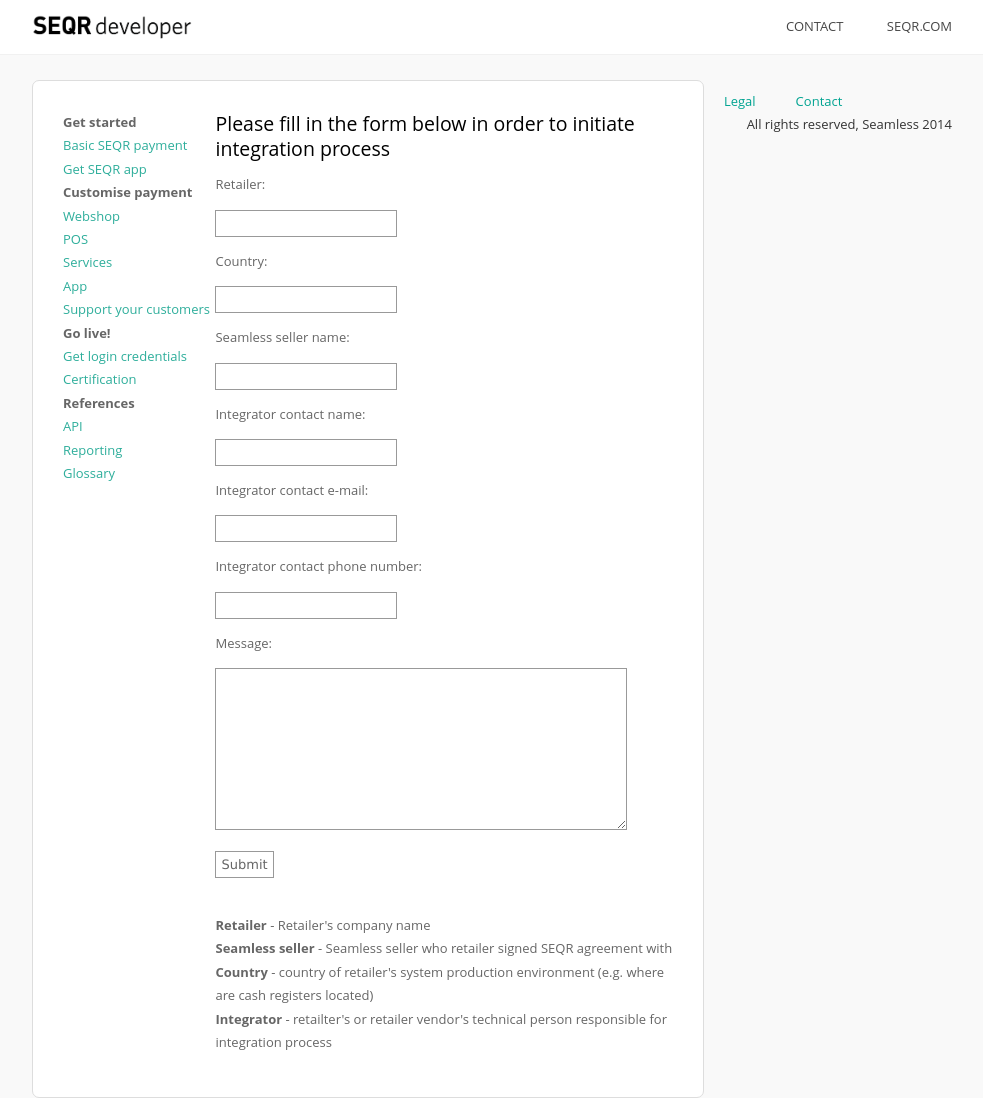
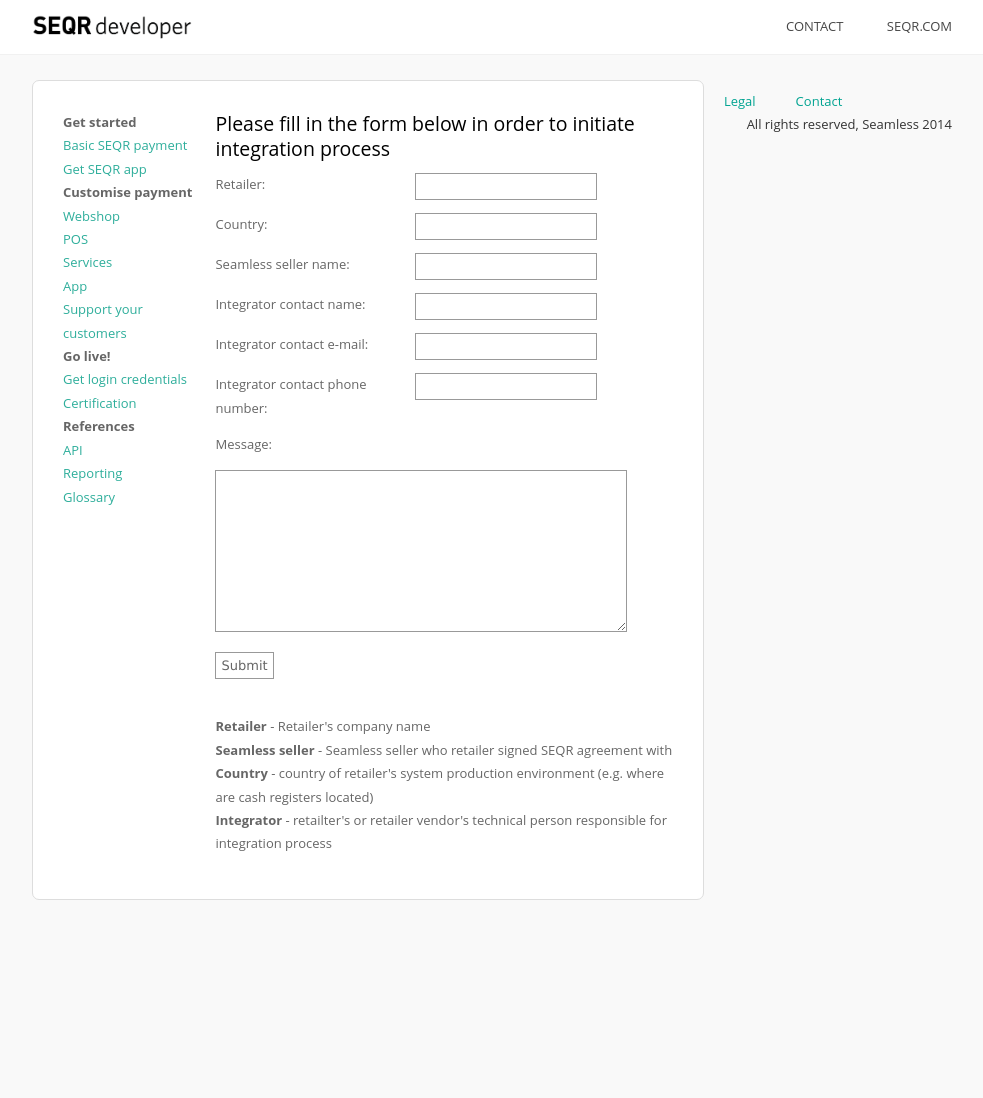
Before and after one commit to SeamlessDistribution/SeamlessDistribution.github.io, a Jekyll site: the page built from contact/index.md, in a window 1280 px wide and 1098 px high. Shown: the whole window, without its empty margins (138-1121 px from the left). Built offline with Jekyll 4.4.1, drawn with Linux system fonts in a browser that asks for light colours.

Commit message:
navigation overlap fix

```diff
--- a/assets/css/mailForm.css
+++ b/assets/css/mailForm.css
@@ -23,7 +23,7 @@
 .div-table-col{
   float:left;/*fix for  buggy browsers*/
   display:table-column;
-  width:270px;
+  width:50%;
 }
 
 .div-table-col-msg{
--- a/assets/css/style.css
+++ b/assets/css/style.css
@@ -395,7 +395,7 @@
 
 /* NAVIGATION */
 .navigation {
-	width: 15%;
+	width: 11%;
 	float: left;
 	min-height: 500px;
 	clear: left;
```
